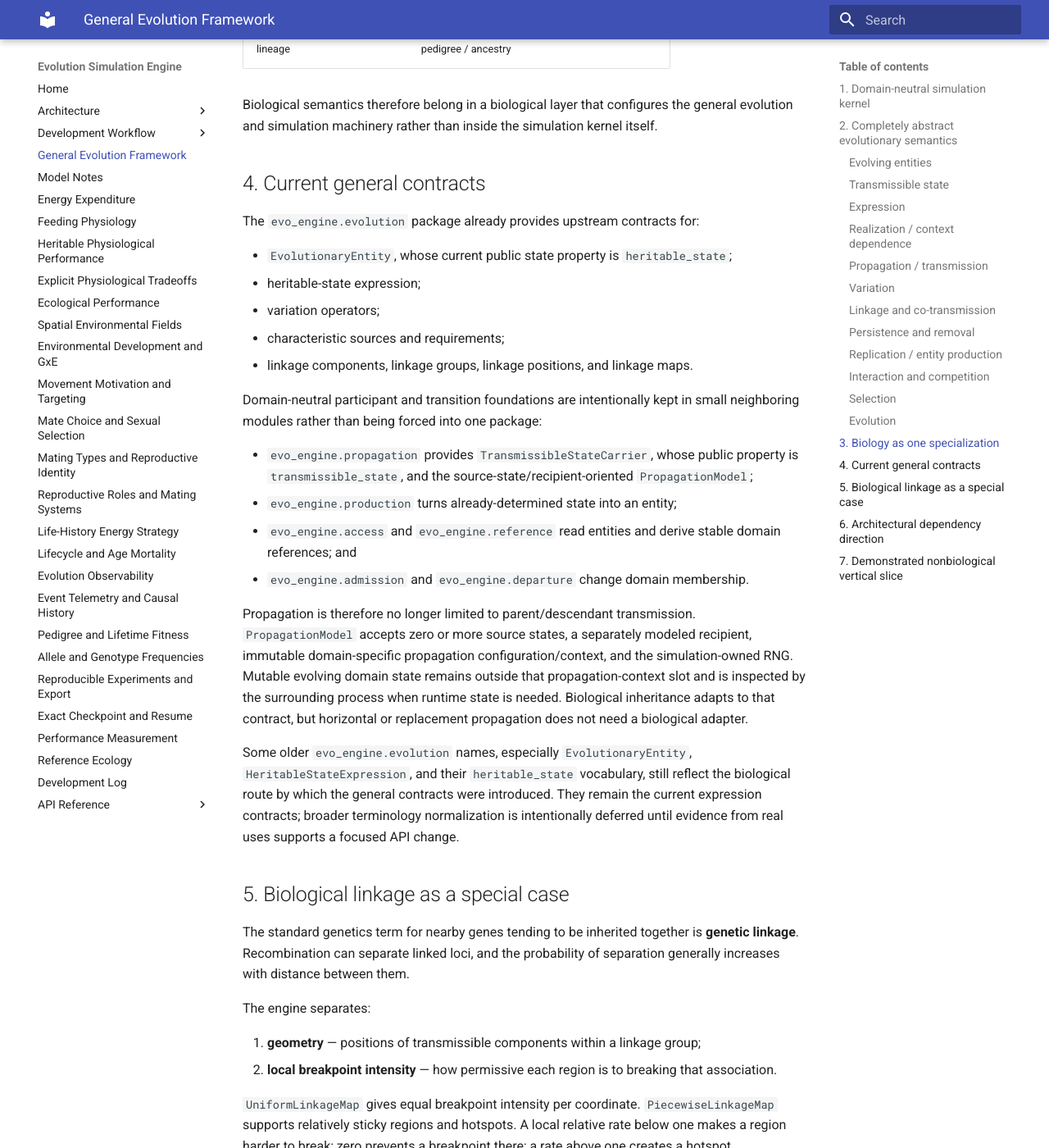
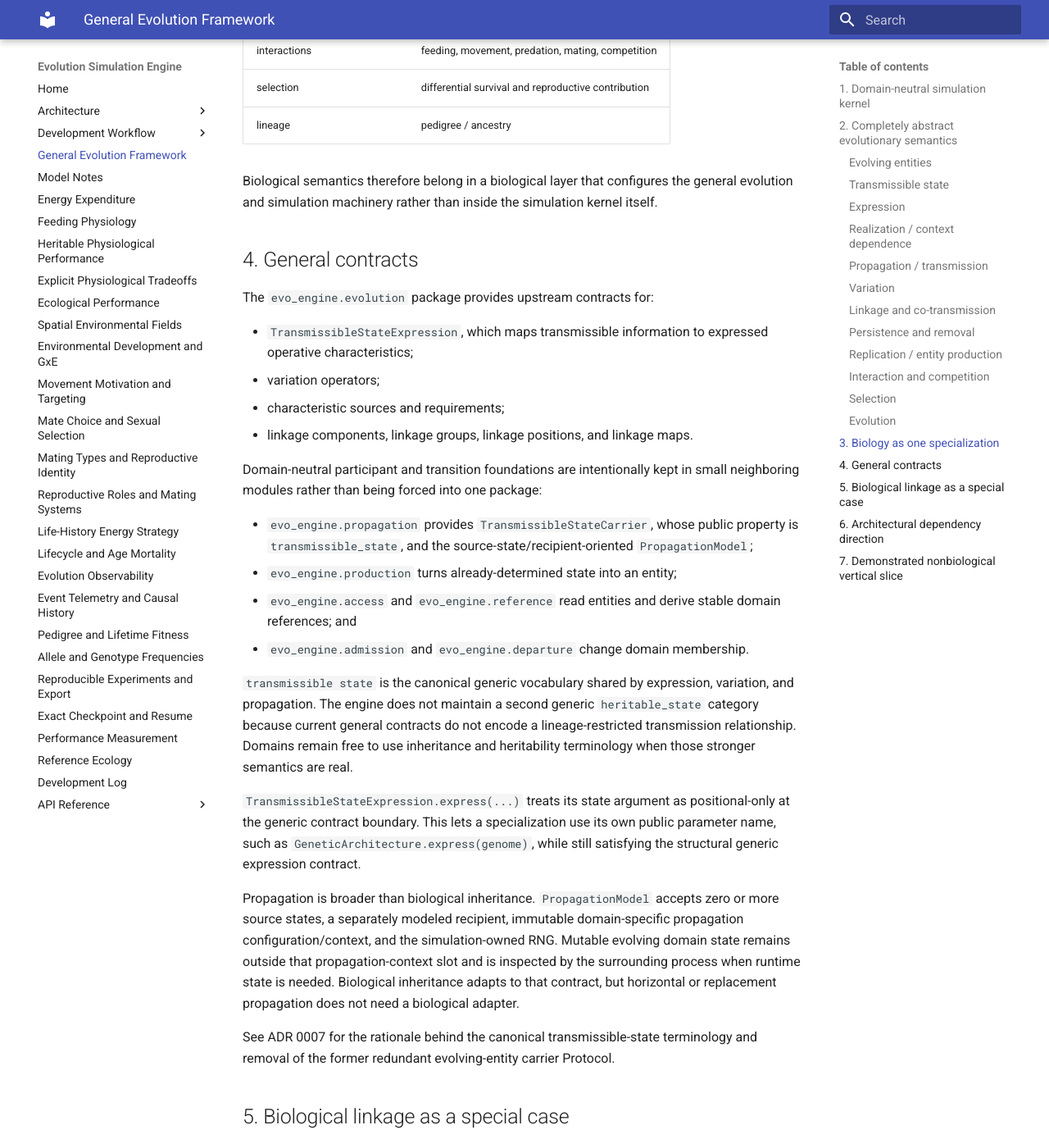
Before and after one commit to abdullahkhan57721/evolution-simulation-engine, an MkDocs documentation site: the page built from docs/general_evolution_framework.md, in a window 1280 px wide and 1400 px high, scrolled down 5862 px. Shown: the whole window at 82% size. Built offline with MkDocs 1.6.1 and Material for MkDocs 9.7.7, drawn with Linux system fonts in a browser that asks for light colours; some of the changed text lies outside the part shown.

Commit message:
Document canonical transmissible-state contracts

```diff
--- a/docs/general_evolution_framework.md
+++ b/docs/general_evolution_framework.md
@@ -78,6 +78,11 @@ interactions, or contribution to future transmissible state.
 An entity need not be an organism. It could be a cultural agent, software
 instance, strategy, design, molecule-like replicator, or another persistent
 unit chosen by the modeled domain.
+
+"Evolving entity" is an architectural concept rather than a marker interface.
+The engine exposes small capability contracts where code needs them instead of
+requiring every evolving entity to inherit or structurally satisfy a nominal
+entity type.
 
 ### Transmissible state
 
@@ -248,12 +253,12 @@ Biological semantics therefore belong in a biological layer that configures the
 general evolution and simulation machinery rather than inside the simulation
 kernel itself.
 
-## 4. Current general contracts
+## 4. General contracts
 
-The `evo_engine.evolution` package already provides upstream contracts for:
+The `evo_engine.evolution` package provides upstream contracts for:
 
-- `EvolutionaryEntity`, whose current public state property is `heritable_state`;
-- heritable-state expression;
+- `TransmissibleStateExpression`, which maps transmissible information to
+  expressed operative characteristics;
 - variation operators;
 - characteristic sources and requirements;
 - linkage components, linkage groups, linkage positions, and linkage maps.
@@ -269,20 +274,28 @@ small neighboring modules rather than being forced into one package:
   domain references; and
 - `evo_engine.admission` and `evo_engine.departure` change domain membership.
 
-Propagation is therefore no longer limited to parent/descendant transmission.
-`PropagationModel` accepts zero or more source states, a separately modeled
-recipient, immutable domain-specific propagation configuration/context, and the
-simulation-owned RNG. Mutable evolving domain state remains outside that
-propagation-context slot and is inspected by the surrounding process when
-runtime state is needed. Biological inheritance adapts to that contract, but
-horizontal or replacement propagation does not need a biological adapter.
+`transmissible state` is the canonical generic vocabulary shared by expression,
+variation, and propagation. The engine does not maintain a second generic
+`heritable_state` category because current general contracts do not encode a
+lineage-restricted transmission relationship. Domains remain free to use
+inheritance and heritability terminology when those stronger semantics are real.
 
-Some older `evo_engine.evolution` names, especially `EvolutionaryEntity`,
-`HeritableStateExpression`, and their `heritable_state` vocabulary, still
-reflect the biological route by which the general contracts were introduced.
-They remain the current expression contracts; broader terminology normalization
-is intentionally deferred until evidence from real uses supports a focused API
-change.
+`TransmissibleStateExpression.express(...)` treats its state argument as
+positional-only at the generic contract boundary. This lets a specialization use
+its own public parameter name, such as `GeneticArchitecture.express(genome)`,
+while still satisfying the structural generic expression contract.
+
+Propagation is broader than biological inheritance. `PropagationModel` accepts
+zero or more source states, a separately modeled recipient, immutable
+domain-specific propagation configuration/context, and the simulation-owned RNG.
+Mutable evolving domain state remains outside that propagation-context slot and
+is inspected by the surrounding process when runtime state is needed. Biological
+inheritance adapts to that contract, but horizontal or replacement propagation
+does not need a biological adapter.
+
+See ADR 0007 for the rationale behind the canonical transmissible-state
+terminology and removal of the former redundant evolving-entity carrier
+Protocol.
 
 ## 5. Biological linkage as a special case
 
@@ -366,7 +379,7 @@ changed token composition
 
 The example compiles through `SimulationSpec` and runs through the frozen
 transactional kernel. It composes `TransmissibleStateCarrier`,
-`HeritableStateExpression`, `CharacteristicSource`, `PropagationModel`, and
+`TransmissibleStateExpression`, `CharacteristicSource`, `PropagationModel`, and
 `VariationOperator` without importing the biological world, organism, genetics,
 or reproduction implementations. Persistent node identities remain fixed, so
 the evolving quantity is the transmissible information rather than a renamed
```
